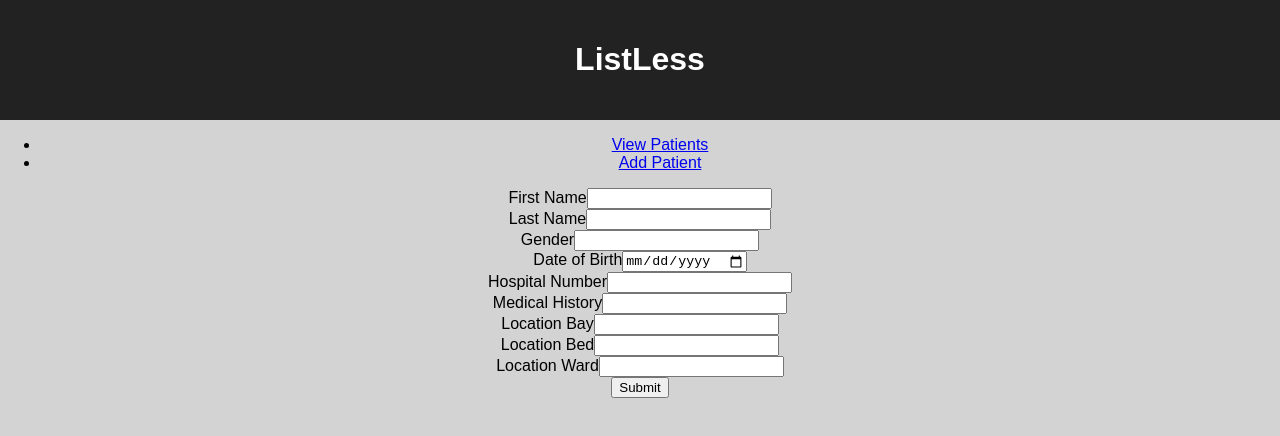
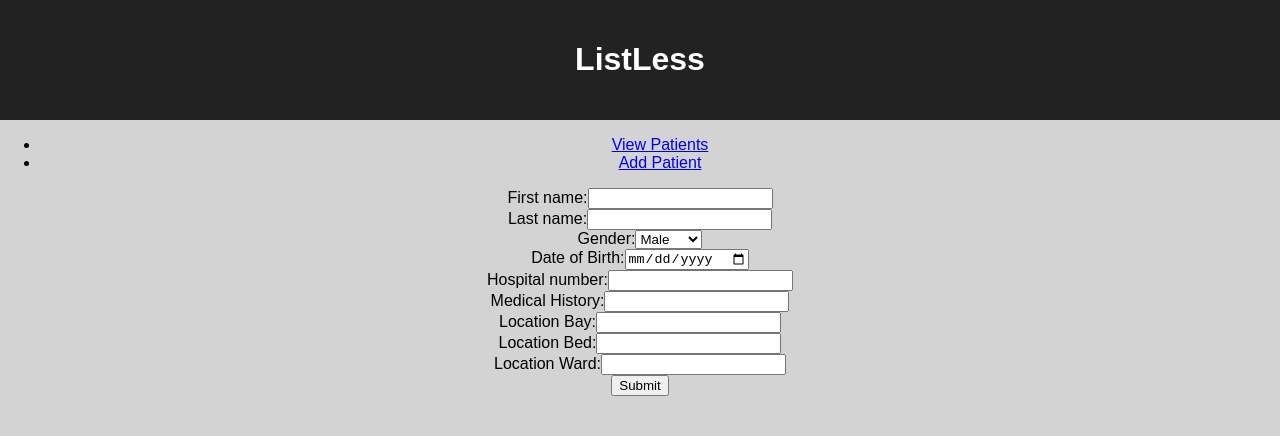
Before and after one commit to JoshAdamPowell/Listless, a React (Create React App) app in the folder listless-client/: page /addPatient in a window 1280 px wide. Shown: the top 436 px of the page. Built offline with nearby package versions, Linux system fonts and the light colour scheme.

Commit message:
Refactored AddPatient component

```diff
--- a/listless-client/src/components/AddPatient.jsx
+++ b/listless-client/src/components/AddPatient.jsx
@@ -2,16 +2,12 @@ import React from 'react';
 import ApiClient from '../services/ApiClient'
 
 export default class AddPatient extends React.Component {
-    constructor(props) {
-        super(props);
-
-        this.state = {
-            form: {
-                firstNameField: {
+  fields = {
+    firstName: {
       name: 'First Name',
       type: 'text'
     },
-                lastNameField: {
+    lastName: {
       name: 'Last Name',
       type: 'text'
     },
@@ -19,15 +15,15 @@ export default class AddPatient extends React.Component {
       name: 'Gender',
       type: 'text'
     },
-                dobField: {
+    dateOfBirth: {
       name: 'Date of Birth',
       type: 'date'
     },
-                hospitalNumberField: {
+    hospitalNumber: {
       name: 'Hospital Number',
       type: 'text'
     },
-                medicalHistoryField: {
+    medicalHistory: {
       name: 'Medical History',
       type: 'text'
     },
@@ -43,33 +39,57 @@ export default class AddPatient extends React.Component {
       name: 'Location Ward',
       type: 'text'
     }
-            },
   };
+
+  constructor(props) {
+    super(props);
+    this.state = {
+      firstName: undefined,
+      lastName: undefined,
+      gender: "M",
+      dateOfBirth: undefined,
+      hospitalNumber: undefined,
+      medicalHistory: undefined,
+      locationBay: undefined,
+      locationBed: undefined,
+      locationWard: undefined
+    };
+
+    this.handleInputChange = this.handleInputChange.bind(this);
+  }
+
+  handleInputChange(event) {
+    const target = event.target;
+    const value = target.type === 'checkbox' ? target.checked : target.value;
+    const name = target.name;
+
+    this.setState({
+      [name]: value
+    });
   }
 
   submit() {
-      const {form} = this.state;
-      for (let field in form) {
-        let fieldObject = form[field];
-        console.log(fieldObject.ref.value);
+    console.log(this.state);
 
-        if (!fieldObject.ref.value) {
+    for (let field in this.fields) {
+      if (!this.state[field]) {
         this.setState({
-            status: `You have to enter a ${fieldObject.name} for the patient!`
+          status: `You have to enter a ${this.fields[field].name} for the patient!`
         });
         return;
       }
     }
+
     const patient = {
-        FirstName: form.firstNameField.ref.value,
-        LastName: form.lastNameField.ref.value,
-        DateOfBirth: form.dobField.ref.value,
-        Gender: form.gender.ref.value,
-        HospitalNumber: form.hospitalNumberField.ref.value,
-        MedicalHistory: form.medicalHistoryField.ref.value,
-        LocationBay: form.locationBay.ref.value,
-        LocationBed: form.locationBed.ref.value,
-        LocationWard: form.locationWard.ref.value
+      FirstName: this.state.firstName,
+      LastName: this.state.lastName,
+      DateOfBirth: this.state.dateOfBirth,
+      Gender: this.state.gender,
+      HospitalNumber: this.state.hospitalNumber,
+      MedicalHistory: this.state.medicalHistory,
+      LocationBay: this.state.locationBay,
+      LocationBed: this.state.locationBay,
+      LocationWard: this.state.locationWard
     };
     ApiClient.postPatient(patient)
       .then(
@@ -84,32 +104,99 @@ export default class AddPatient extends React.Component {
       )
   }
 
-    generateForm() {
-        const { form } = this.state;
-        const forms = [];
-        for (let field in form) {
-            let fieldObject = form[field];
-            forms.push(this.generateInput(fieldObject))
-        }
-        return forms;
-    }
-
-    generateInput(field) {
-        return (<div>
-            {field.name}
-            <input type={field.type} onChange={() => this.updateInputValue} ref={(el) => field.ref = el} />
-        </div>)
-    }
-
   render() {
-        const { form } = this.state;
     return (
       <div>
-                {this.generateForm()}
-                <input type='submit' onClick={() => this.submit()} />
+        <form>
+          <label>
+            First name:
+            <input
+              name="firstName"
+              type="text"
+              checked={this.state.firstName}
+              onChange={this.handleInputChange}/>
+          </label>
+          <br/>
+          <label>
+            Last name:
+            <input
+              name="lastName"
+              type="text"
+              checked={this.state.lastName}
+              onChange={this.handleInputChange}/>
+          </label>
+          <br/>
+          <label>
+            Gender:
+            <select
+              name="gender"
+              value={this.state.gender}
+              onChange={this.handleInputChange}>
+              <option value="M">Male</option>
+              <option value="F">Female</option>
+              <option value="O">Other</option>
+            </select>
+          </label>
+          <br/>
+          <label>
+            Date of Birth:
+            <input
+              name="dateOfBirth"
+              type="date"
+              checked={this.state.dateOfBirth}
+              onChange={this.handleInputChange}/>
+          </label>
+          <br/>
+          <label>
+            Hospital number:
+            <input
+              name="hospitalNumber"
+              type="number"
+              checked={this.state.hospitalNumber}
+              onChange={this.handleInputChange}/>
+          </label>
+          <br/>
+          <label>
+            Medical History:
+            <input
+              name="medicalHistory"
+              type="text"
+              checked={this.state.medicalHistory}
+              onChange={this.handleInputChange}/>
+          </label>
+          <br/>
+          <label>
+            Location Bay:
+            <input
+              name="locationBay"
+              type="number"
+              checked={this.state.locationBay}
+              onChange={this.handleInputChange}/>
+          </label>
+          <br/>
+          <label>
+            Location Bed:
+            <input
+              name="locationBed"
+              type="number"
+              checked={this.state.locationBed}
+              onChange={this.handleInputChange}/>
+          </label>
+          <br/>
+          <label>
+            Location Ward:
+            <input
+              name="locationWard"
+              type="text"
+              checked={this.state.locationWard}
+              onChange={this.handleInputChange}/>
+          </label>
+        </form>
+        <input type='submit' onClick={() => this.submit()}/>
         <div>
           {this.state.status ? this.state.status : null}
         </div>
-            </div>);
+      </div>
+    );
   }
 }
```
Also changed, not shown: 1 other file (tests, documents, lock files or other folders). Lines whose indentation alone changed are shown as unchanged.
